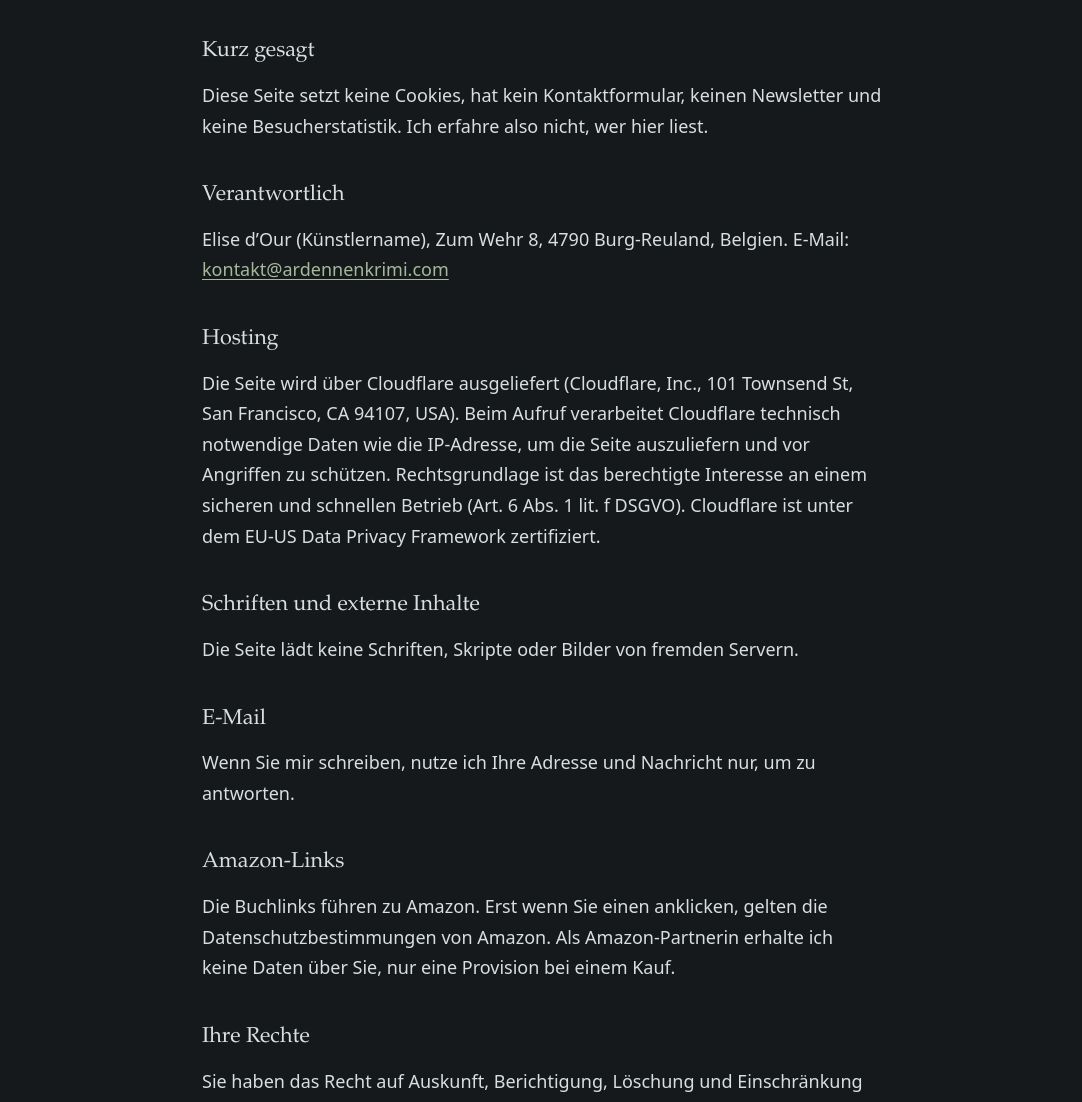
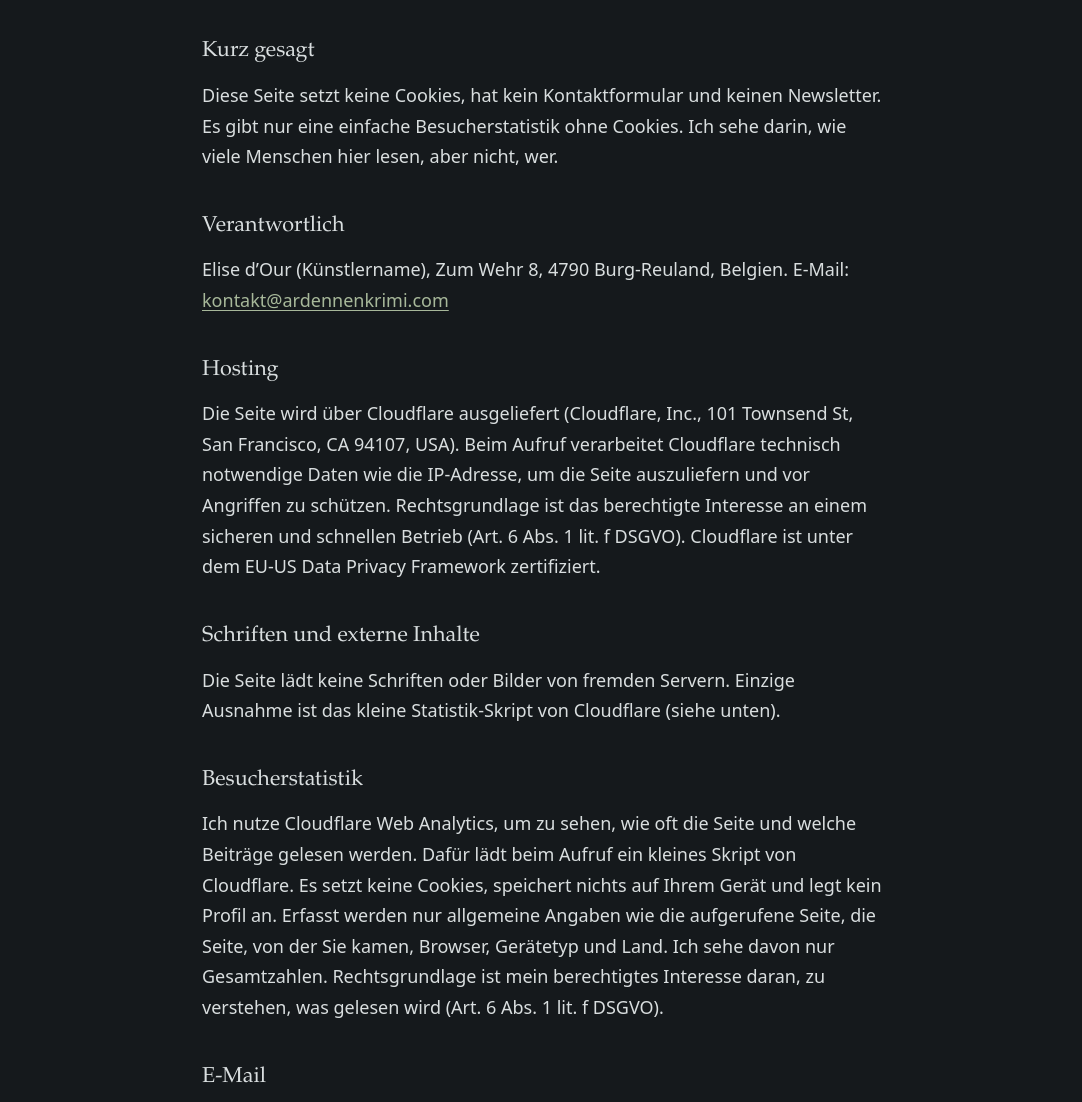
Before and after one commit to ardennenkrimi-ship-it/Ardennenkrimi, a plain HTML site: page datenschutz.html in a window 1280 px wide. Shown: the part 192-1294 px from the top of the page, without its empty margins (98-1180 px from the left). Drawn offline with Linux system fonts and the light colour scheme.

Commit message:
Datenschutz: Besucherstatistik ergänzt

```diff
--- a/datenschutz.html
+++ b/datenschutz.html
@@ -23,13 +23,15 @@
   <div class="wrap schmal">
     <h1>Datenschutz</h1>
     <h2>Kurz gesagt</h2>
-    <p>Diese Seite setzt keine Cookies, hat kein Kontaktformular, keinen Newsletter und keine Besucherstatistik. Ich erfahre also nicht, wer hier liest.</p>
+    <p>Diese Seite setzt keine Cookies, hat kein Kontaktformular und keinen Newsletter. Es gibt nur eine einfache Besucherstatistik ohne Cookies. Ich sehe darin, wie viele Menschen hier lesen, aber nicht, wer.</p>
     <h2>Verantwortlich</h2>
     <p>Elise d’Our (Künstlername), Zum Wehr 8, 4790 Burg-Reuland, Belgien. E-Mail: <a href="mailto:kontakt@ardennenkrimi.com">kontakt@ardennenkrimi.com</a></p>
     <h2>Hosting</h2>
     <p>Die Seite wird über Cloudflare ausgeliefert (Cloudflare, Inc., 101 Townsend St, San Francisco, CA 94107, USA). Beim Aufruf verarbeitet Cloudflare technisch notwendige Daten wie die IP-Adresse, um die Seite auszuliefern und vor Angriffen zu schützen. Rechtsgrundlage ist das berechtigte Interesse an einem sicheren und schnellen Betrieb (Art. 6 Abs. 1 lit. f DSGVO). Cloudflare ist unter dem EU-US Data Privacy Framework zertifiziert.</p>
     <h2>Schriften und externe Inhalte</h2>
-    <p>Die Seite lädt keine Schriften, Skripte oder Bilder von fremden Servern.</p>
+    <p>Die Seite lädt keine Schriften oder Bilder von fremden Servern. Einzige Ausnahme ist das kleine Statistik-Skript von Cloudflare (siehe unten).</p>
+    <h2>Besucherstatistik</h2>
+    <p>Ich nutze Cloudflare Web Analytics, um zu sehen, wie oft die Seite und welche Beiträge gelesen werden. Dafür lädt beim Aufruf ein kleines Skript von Cloudflare. Es setzt keine Cookies, speichert nichts auf Ihrem Gerät und legt kein Profil an. Erfasst werden nur allgemeine Angaben wie die aufgerufene Seite, die Seite, von der Sie kamen, Browser, Gerätetyp und Land. Ich sehe davon nur Gesamtzahlen. Rechtsgrundlage ist mein berechtigtes Interesse daran, zu verstehen, was gelesen wird (Art. 6 Abs. 1 lit. f DSGVO).</p>
     <h2>E-Mail</h2>
     <p>Wenn Sie mir schreiben, nutze ich Ihre Adresse und Nachricht nur, um zu antworten.</p>
     <h2>Amazon-Links</h2>
```
